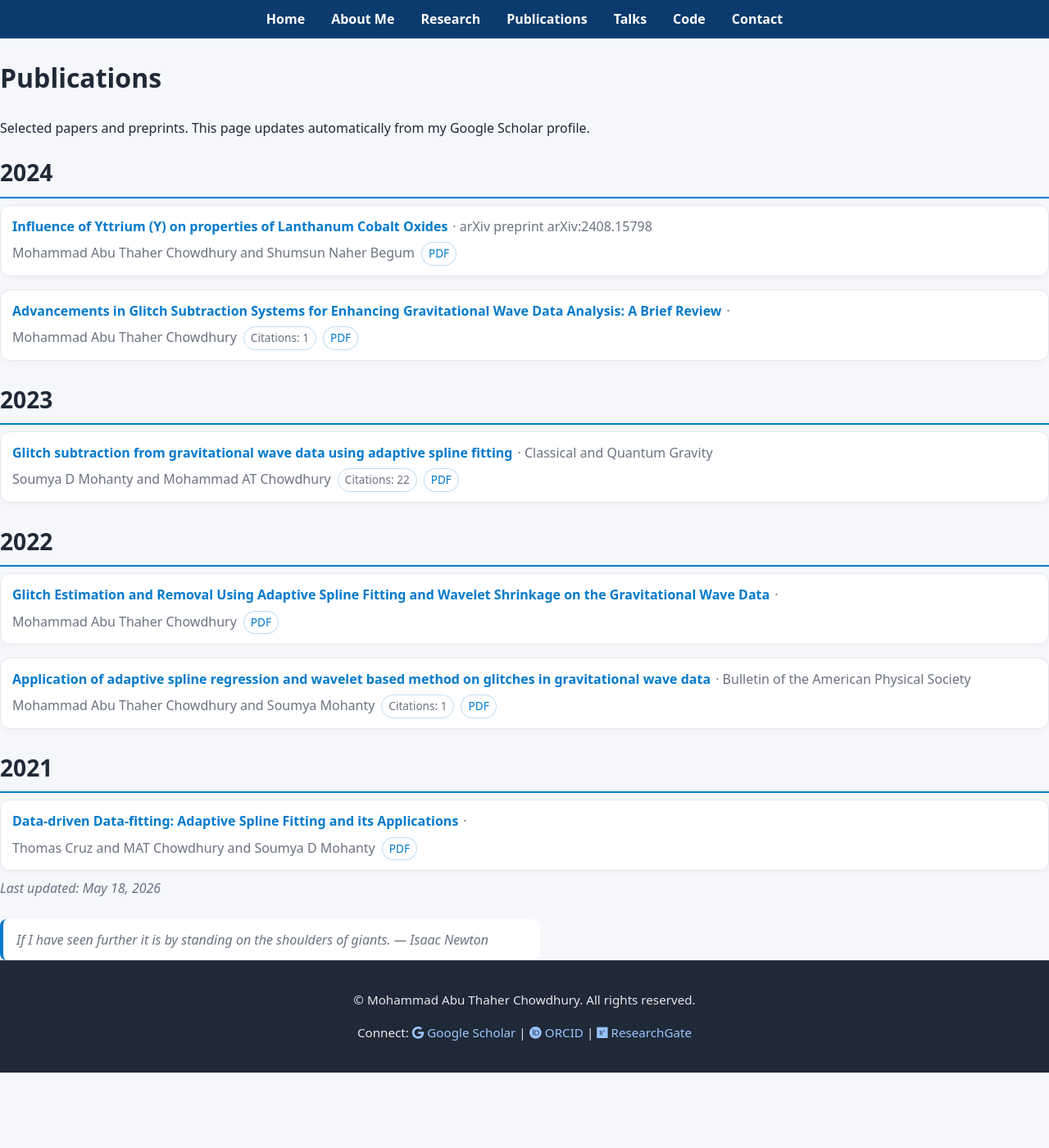
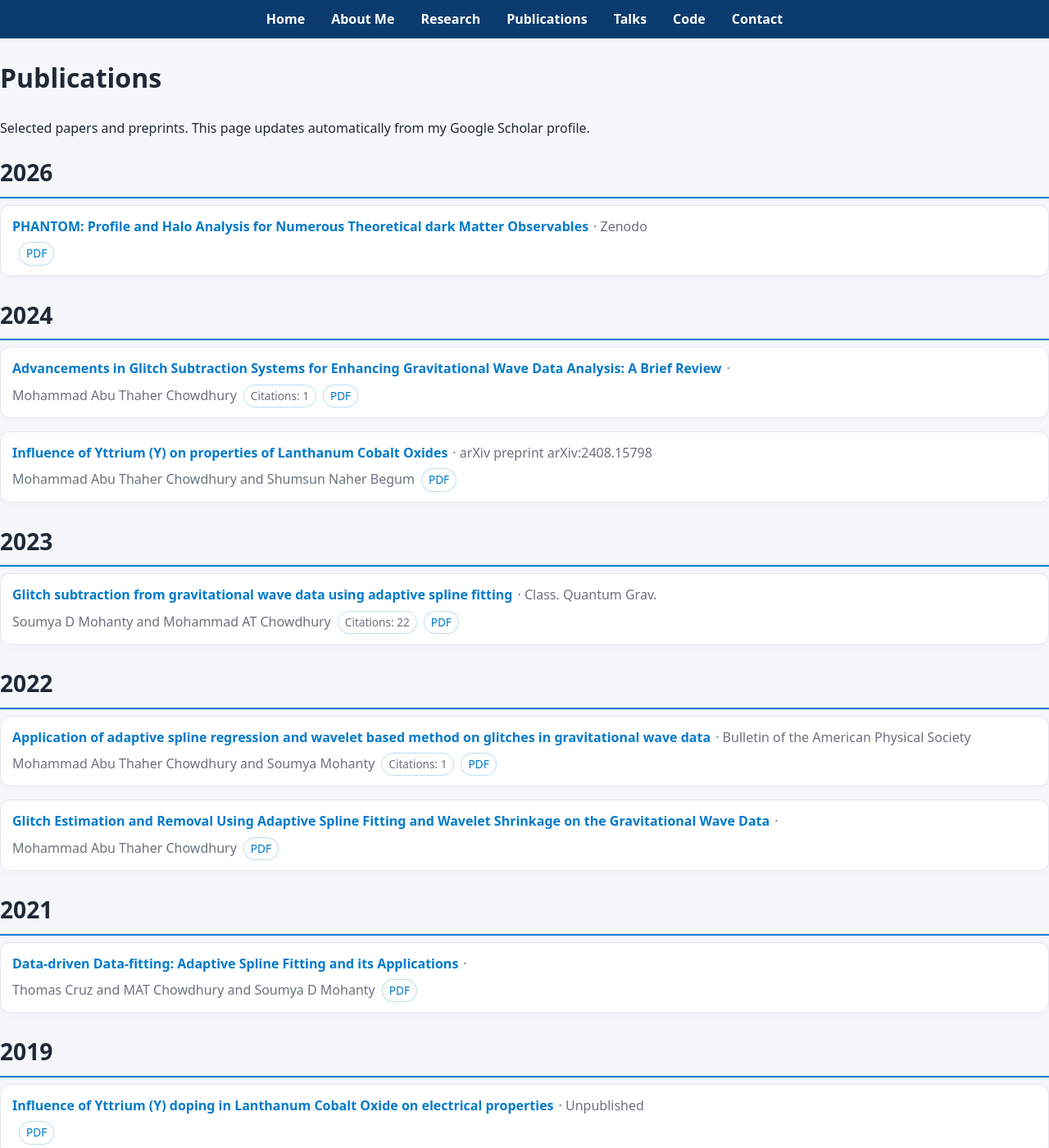
Before and after one commit to matc-thaher/website, a Jekyll site: the page built from publications.md, in a window 1280 px wide and 1400 px high. Shown: the whole window at 82% size. Built offline with Jekyll 4.4.1, drawn with Linux system fonts in a browser that asks for light colours.

Commit message:
chore: merged publications (Scholar + arXiv + ORCID + Crossref)

```diff
--- a/_data/scholar.json
+++ b/_data/scholar.json
@@ -1,14 +1,31 @@
 {
-  "updated": "2026-05-18T06:55:33.741125Z",
+  "updated": "2026-05-18T08:02:17.348345Z",
   "publications": [
     {
-      "title": "Glitch subtraction from gravitational wave data using adaptive spline fitting",
-      "authors": "Soumya D Mohanty and Mohammad AT Chowdhury",
-      "year": 2023,
-      "venue": "Classical and Quantum Gravity",
-      "url": "https://iopscience.iop.org/article/10.1088/1361-6382/acd0fe/meta",
+      "title": "PHANTOM: Profile and Halo Analysis for Numerous Theoretical dark Matter Observables",
+      "authors": "",
+      "year": 2026,
+      "venue": "Zenodo",
+      "url": "https://zenodo.org/doi/10.5281/zenodo.19700920",
       "pdf_url": "",
-      "citations": 22
+      "doi": "10.5281/ZENODO.19700920",
+      "citations": 0,
+      "source": [
+        "orcid"
+      ]
+    },
+    {
+      "title": "Influence of Yttrium (Y) on properties of Lanthanum Cobalt Oxides",
+      "authors": "Mohammad Abu Thaher Chowdhury and Shumsun Naher Begum",
+      "year": 2024,
+      "venue": "arXiv preprint arXiv:2408.15798",
+      "url": "https://arxiv.org/abs/2408.15798",
+      "pdf_url": "",
+      "doi": "",
+      "citations": 0,
+      "source": [
+        "scholar"
+      ]
     },
     {
       "title": "Advancements in Glitch Subtraction Systems for Enhancing Gravitational Wave Data Analysis: A Brief Review",
@@ -17,7 +34,40 @@
       "venue": "",
       "url": "https://arxiv.org/abs/2406.01318",
       "pdf_url": "",
-      "citations": 1
+      "doi": "10.48550/ARXIV.2406.01318",
+      "citations": 1,
+      "source": [
+        "orcid",
+        "scholar"
+      ]
+    },
+    {
+      "title": "Glitch subtraction from gravitational wave data using adaptive spline fitting",
+      "authors": "Soumya D Mohanty and Mohammad AT Chowdhury",
+      "year": 2023,
+      "venue": "Class. Quantum Grav.",
+      "url": "https://doi.org/10.1088/1361-6382/acd0fe",
+      "pdf_url": "",
+      "doi": "10.1088/1361-6382/acd0fe",
+      "citations": 22,
+      "source": [
+        "crossref",
+        "orcid",
+        "scholar"
+      ]
+    },
+    {
+      "title": "Glitch Estimation and Removal Using Adaptive Spline Fitting and Wavelet Shrinkage on the Gravitational Wave Data",
+      "authors": "Mohammad Abu Thaher Chowdhury",
+      "year": 2022,
+      "venue": "",
+      "url": "https://search.proquest.com/openview/7f68a2c9fc2972f4eb08e0d1a8fcbd2e/1?pq-origsite=gscholar&cbl=18750&diss=y",
+      "pdf_url": "",
+      "doi": "",
+      "citations": 0,
+      "source": [
+        "scholar"
+      ]
     },
     {
       "title": "Application of adaptive spline regression and wavelet based method on glitches in gravitational wave data",
@@ -26,25 +76,11 @@
       "venue": "Bulletin of the American Physical Society",
       "url": "https://meetings.aps.org/Meeting/TSF22/Session/F05.5",
       "pdf_url": "",
-      "citations": 1
-    },
-    {
-      "title": "Influence of Yttrium (Y) on properties of Lanthanum Cobalt Oxides",
-      "authors": "Mohammad Abu Thaher Chowdhury and Shumsun Naher Begum",
-      "year": 2024,
-      "venue": "arXiv preprint arXiv:2408.15798",
-      "url": "https://arxiv.org/abs/2408.15798",
-      "pdf_url": "",
-      "citations": 0
-    },
-    {
-      "title": "Glitch Estimation and Removal Using Adaptive Spline Fitting and Wavelet Shrinkage on the Gravitational Wave Data",
-      "authors": "Mohammad Abu Thaher Chowdhury",
-      "year": 2022,
-      "venue": "",
-      "url": "https://search.proquest.com/openview/7f68a2c9fc2972f4eb08e0d1a8fcbd2e/1?pq-origsite=gscholar&cbl=18750&diss=y",
-      "pdf_url": "",
-      "citations": 0
+      "doi": "",
+      "citations": 1,
+      "source": [
+        "scholar"
+      ]
     },
     {
       "title": "Data-driven Data-fitting: Adaptive Spline Fitting and its Applications",
@@ -53,7 +89,24 @@
       "venue": "",
       "url": "https://repositories.lib.utexas.edu/items/fd04b32c-04dd-4d45-ad74-d6f5b4f2b174",
       "pdf_url": "",
-      "citations": 0
+      "doi": "",
+      "citations": 0,
+      "source": [
+        "scholar"
+      ]
+    },
+    {
+      "title": "Influence of Yttrium (Y) doping in Lanthanum Cobalt Oxide on electrical properties",
+      "authors": "",
+      "year": 2019,
+      "venue": "Unpublished",
+      "url": "https://rgdoi.net/10.13140/RG.2.2.31831.07841",
+      "pdf_url": "",
+      "doi": "10.13140/RG.2.2.31831.07841",
+      "citations": 0,
+      "source": [
+        "orcid"
+      ]
     }
   ]
 }
```
